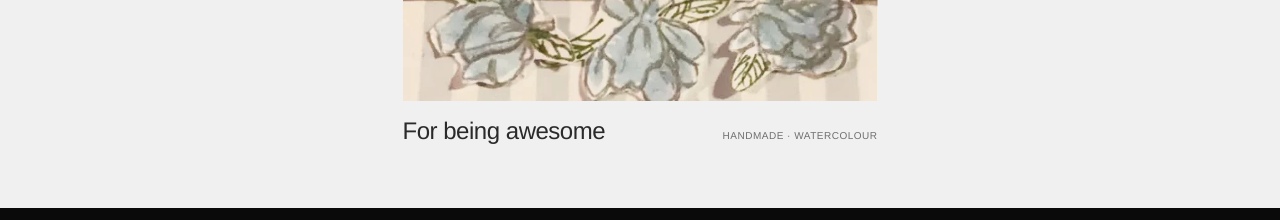
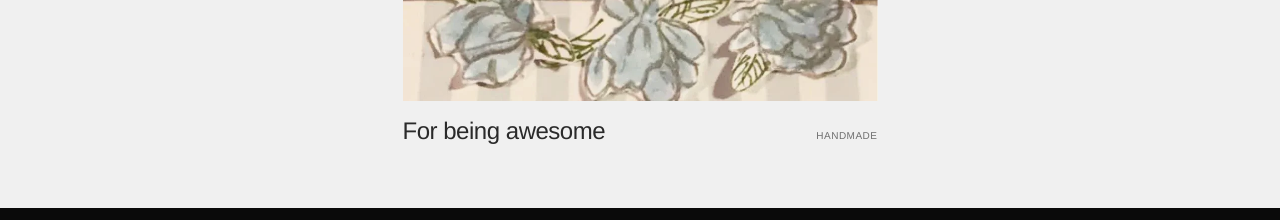
Before and after one commit to michaelbrusegard/karoline-personal-website, a React (Vite) app: page /creative-corner in a window 1280 px wide. Shown: the part 2400-2620 px from the top of the page. Built offline with nearby package versions, Linux system fonts and the light colour scheme.

Commit message:
Drop the inaccurate watercolour label from the awesome card

```diff
--- a/src/content/creative.ts
+++ b/src/content/creative.ts
@@ -64,7 +64,7 @@ const creative = {
       src: '/images/creative/awesome-card.webp',
       alt: 'Hand-drawn card reading “not only for what you do, but for being awesome”',
       title: 'For being awesome',
-      medium: 'Handmade · watercolour',
+      medium: 'Handmade',
       aspect: '947 / 692',
       width: 475,
     },
```
